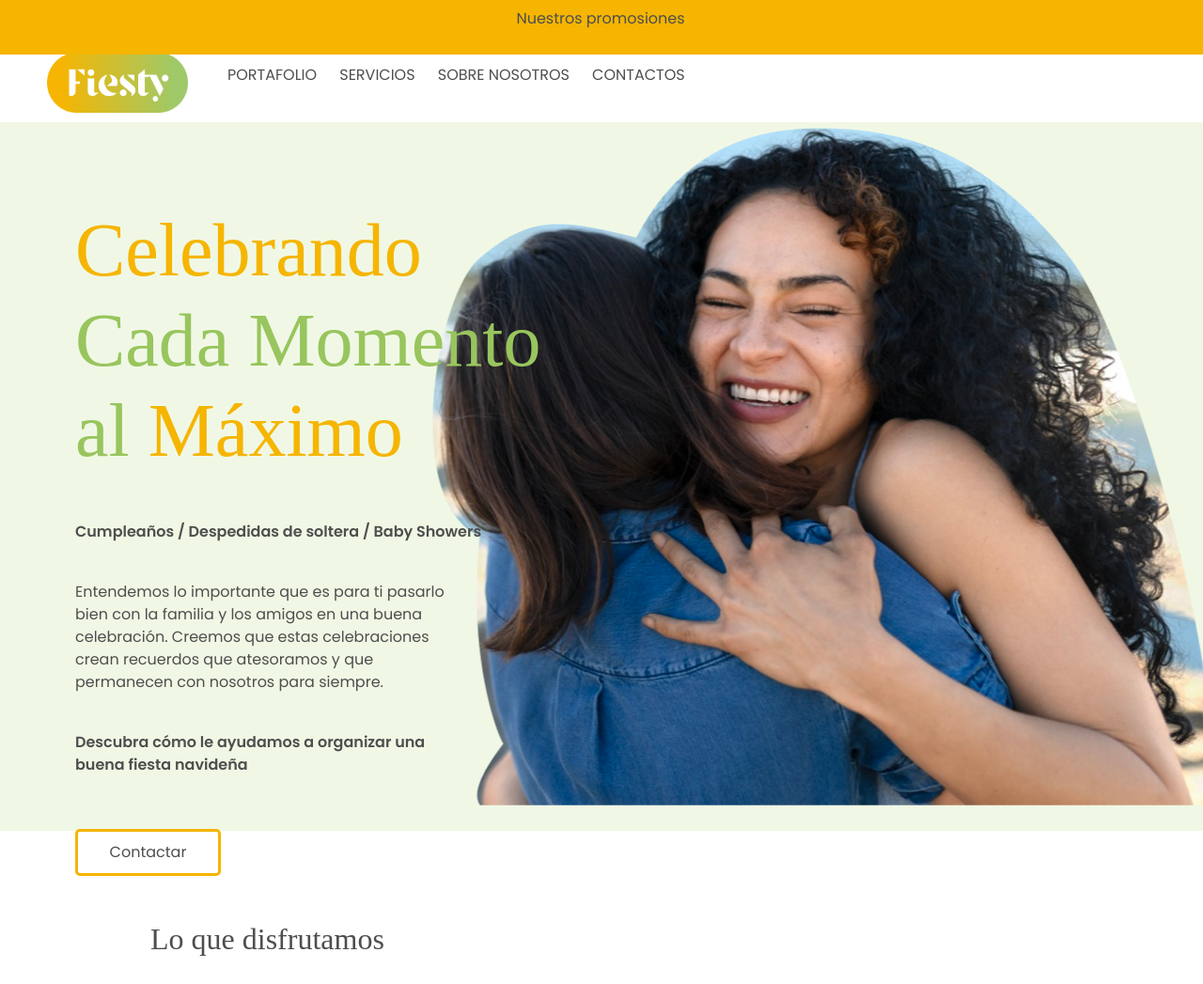
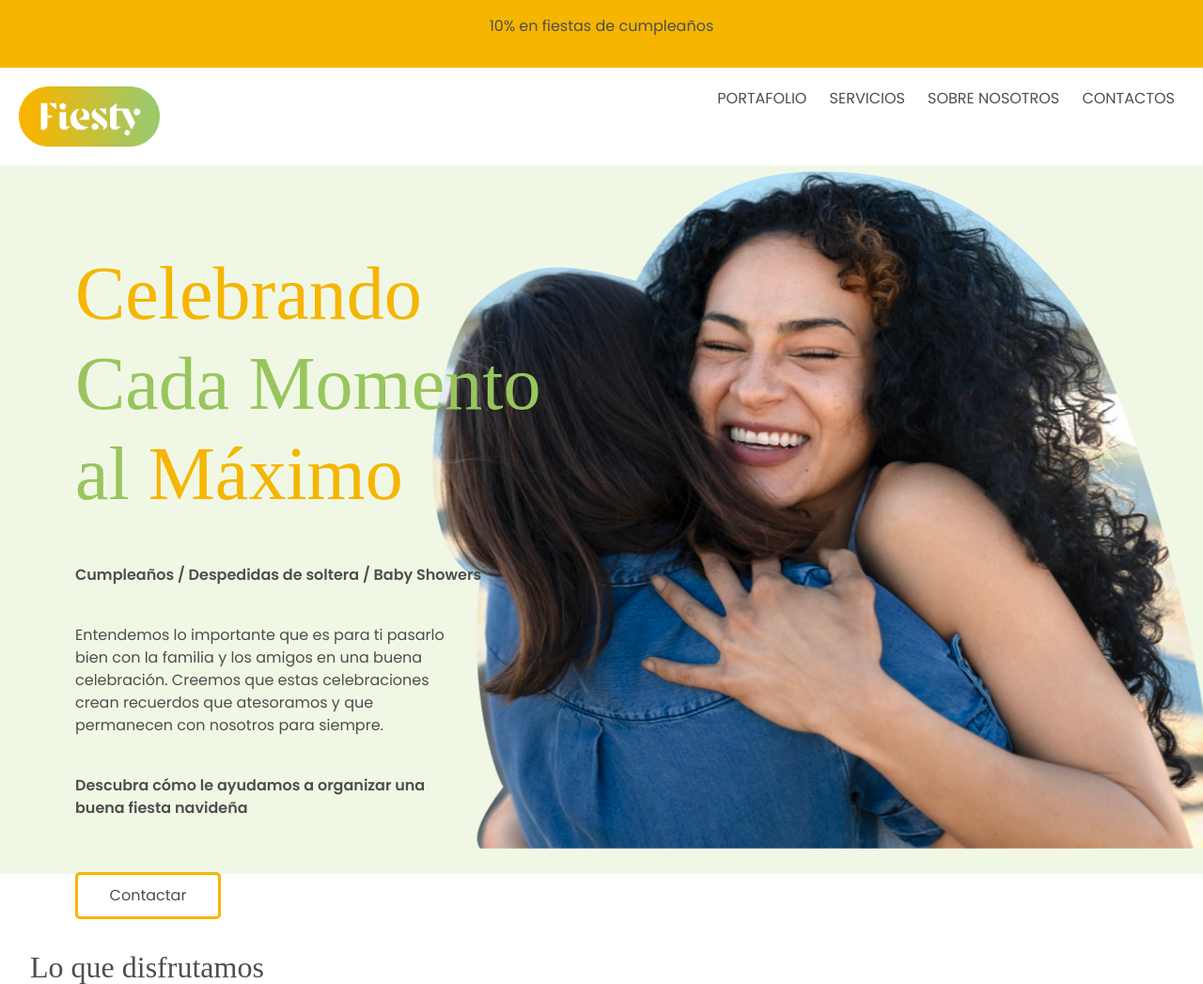
Before and after one commit to Dash404/tercer-entrega--Gerasimenko, a plain HTML site: page index.html in a window 1280 px wide. Shown: the top 1047 px of the page at 94% size. Drawn offline with nearby package versions, Linux system fonts and the light colour scheme; a web font is replaced by a local one.

Commit message:
banner and sobre container bootstrap

```diff
--- a/index.html
+++ b/index.html
@@ -4,11 +4,13 @@
 <head>
     <meta charset="UTF-8">
     <meta name="viewport" content="width=device-width, initial-scale=1.0">
-    <meta name="description" content="Descubre un mundo de creatividad y celebración en Fiesty. ¡Únete a nosotros para vivir una experiencia inolvidable!  Desde actuaciones cautivadoras hasta detalles exquisitos, estamos creando momentos que perduran toda la vida.">
+    <meta name="description"
+        content="Descubre un mundo de creatividad y celebración en Fiesty. ¡Únete a nosotros para vivir una experiencia inolvidable!  Desde actuaciones cautivadoras hasta detalles exquisitos, estamos creando momentos que perduran toda la vida.">
     <meta name="keywords" content="Fiesta, Animadores, Fiesty, Eventos, Home">
     <title> Fiesty | Creatividad y Celebración </title>
     <!-- Bootstrap -->
-    <link href="https://cdn.jsdelivr.net/npm/bootstrap@5.3.2/dist/css/bootstrap.min.css" rel="stylesheet" integrity="sha384-T3c6CoIi6uLrA9TneNEoa7RxnatzjcDSCmG1MXxSR1GAsXEV/Dwwykc2MPK8M2HN" crossorigin="anonymous">
+    <link href="https://cdn.jsdelivr.net/npm/bootstrap@5.3.2/dist/css/bootstrap.min.css" rel="stylesheet"
+        integrity="sha384-T3c6CoIi6uLrA9TneNEoa7RxnatzjcDSCmG1MXxSR1GAsXEV/Dwwykc2MPK8M2HN" crossorigin="anonymous">
     <link rel="stylesheet" href="scss/estilo.css">
     <link href="https://fonts.googleapis.com/css2?family=DM+Serif+Text&family=Poppins:wght@400;600&display=swap"
         rel="stylesheet">
@@ -16,7 +18,7 @@
 
 <body>
     <div class="banner">
-        <p>Nuestros promosiones</p>
+        <p>10% en fiestas de cumpleaños</p>
     </div>
     <header>
         <a href="index.html">
@@ -92,15 +94,17 @@
         </div>
 
         <div class="contactosFooter">
-        <p>Basados en Puebla <br>
-            (222) 596 51 35</p>
-        <p>Icons made by Freepik from @flaticon <br>
-            © 2023 Fiesty</p>
+            <p>Basados en Puebla <br>
+                (222) 596 51 35</p>
+            <p>Icons made by Freepik from @flaticon <br>
+                © 2023 Fiesty</p>
         </div>
     </footer>
 
     <!-- Bootstrap -->
-    <script src="https://cdn.jsdelivr.net/npm/bootstrap@5.3.2/dist/js/bootstrap.bundle.min.js" integrity="sha384-C6RzsynM9kWDrMNeT87bh95OGNyZPhcTNXj1NW7RuBCsyN/o0jlpcV8Qyq46cDfL" crossorigin="anonymous"></script>
+    <script src="https://cdn.jsdelivr.net/npm/bootstrap@5.3.2/dist/js/bootstrap.bundle.min.js"
+        integrity="sha384-C6RzsynM9kWDrMNeT87bh95OGNyZPhcTNXj1NW7RuBCsyN/o0jlpcV8Qyq46cDfL"
+        crossorigin="anonymous"></script>
 </body>
 
 </html>
--- a/scss/_banner.scss
+++ b/scss/_banner.scss
@@ -2,12 +2,10 @@ $color_1: #4E4E4E;
 $background-color_1: #F5B500;
 
 .banner {
-	position: absolute;
-	top: 0;
-	left: 0;
+	position: relative;
 	width: 100%;
 	background-color: $background-color_1;
 	color: $color_1;
+	padding: 1rem 1rem;
 	text-align: center;
-	padding: 8px 10px 10px 8px;
 }
--- a/scss/_container.scss
+++ b/scss/_container.scss
@@ -21,10 +21,11 @@ $background-color_2: #FFFFFF;
 	padding: 24px 0 0 80px;
 }
 .secondContainer {
-	padding: 48px 0 0 160px;
-	p {
-		color: $color_1;
-	}
+	position: relative;
+	padding: 2rem 2rem
+	// p {
+	// 	color: $color_1;
+	// }
 }
 .thirdContainer {
 	background-color: $background-color_1;
--- a/scss/_header.scss
+++ b/scss/_header.scss
@@ -1,10 +1,29 @@
 
 header {
 	display: flex;
-	align-items: center;
-	padding: 56px 50px 10px;
+    justify-content: space-between;
+    position: relative;
+	padding: 20px;
 }
 .logo {
-	width: 150px;
-	padding: 0px, 40px, 0px, 0px;
+	height: initial;
+    width: 150px;
 }
+
+nav{
+	display: flex;
+    text-align: right;
+    flex: 1;
+    justify-content: flex-end;
+	height: initial;
+}
+
+nav {
+	ul {
+		li {
+			list-style: none;
+			display: inline-block;
+			font-family: $font-family_1;
+		}
+	}
+}
--- a/scss/_reset.scss
+++ b/scss/_reset.scss
@@ -12,6 +12,7 @@ $background-color_3: #F0F8E5;
 }
 body {
 	background-color: $background-color_1;
+	// text-align: left;
 }
 .secundary {
 	background-color: $background-color_2;
--- a/scss/_responsive.scss
+++ b/scss/_responsive.scss
@@ -9,6 +9,7 @@
         height: auto;
         flex-direction: column;
         text-align: center;
+        gap: 20px;
     }
 
 
--- a/scss/_sobre.scss
+++ b/scss/_sobre.scss
@@ -8,15 +8,15 @@ $background-color_1: #FFFFFF;
 }
 .contenedorSobre {
 	background-color: $background-color_1;
-	margin: 16px 200px;
-	// gap: 10px;
-	// display: flex;
-	// flex-direction: column;
-	// align-items: center;
-	// justify-content: center;
+	margin: 2.5rem;
+	text-align: center;
+    position: relative;
+	padding: 2rem 1rem
 }
 .elementosSobre {
 	padding: 32px 40px;
+	margin: 1.5rem;
+    text-align: center;
 	// display: flex;
 	// align-items: center;
 	// justify-content: center;
```
Also changed, not shown: html/contactos.html (+7 -3 lines), html/portafolio.html (+8 -4 lines), scss/estilo.css, 1 other file.
